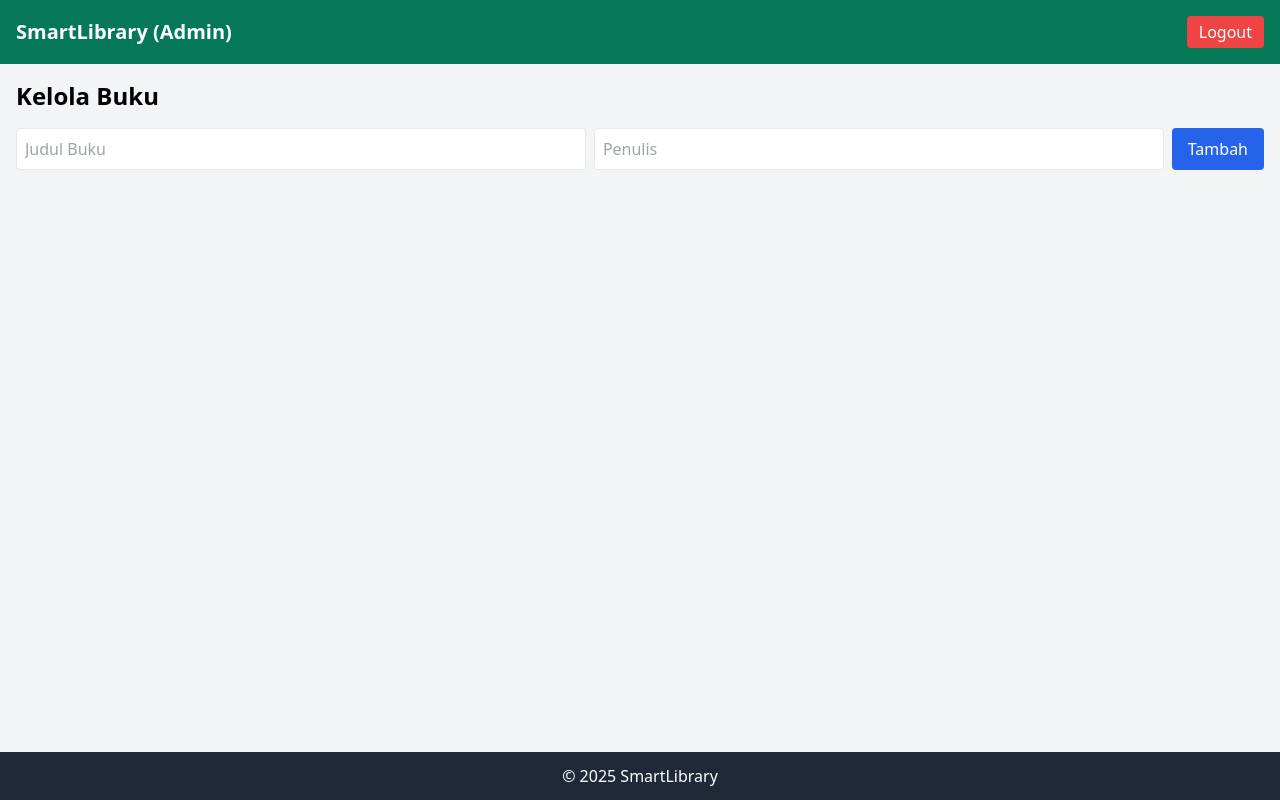
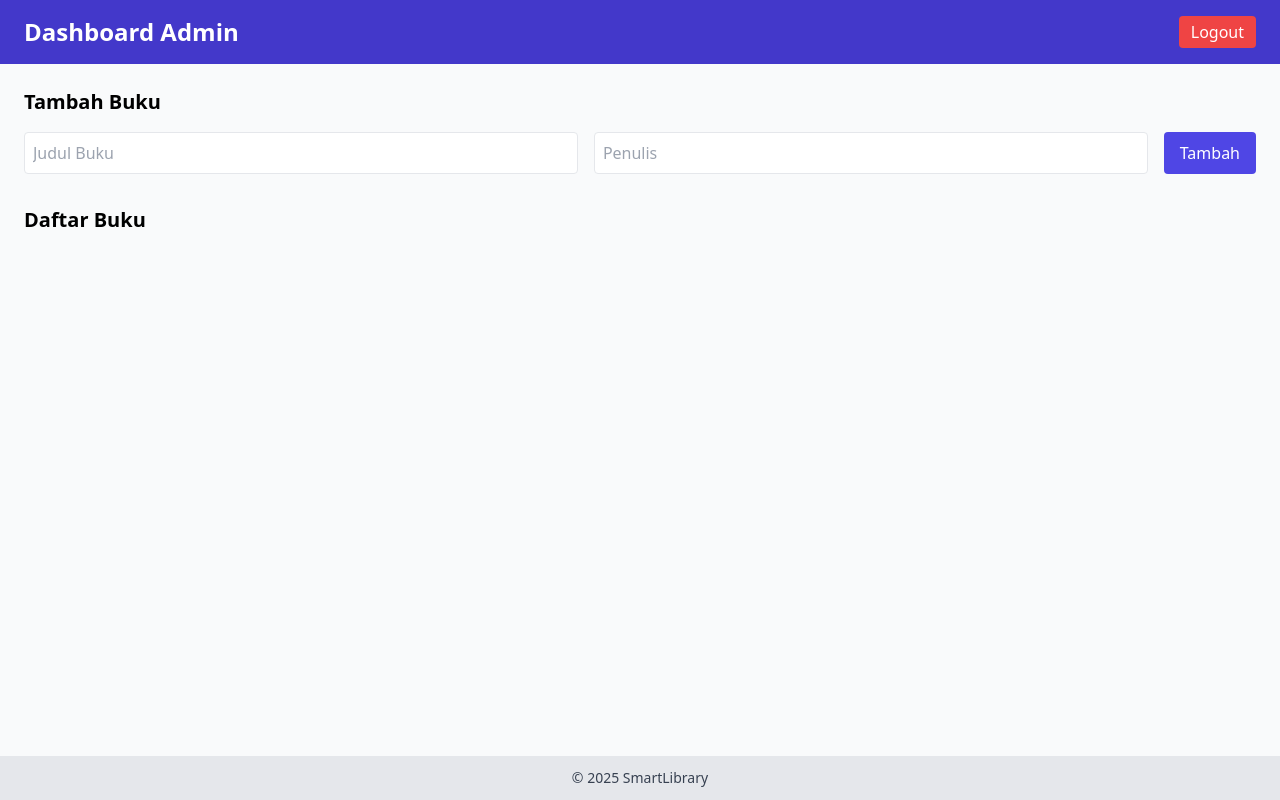
Before and after one commit to Johannes-Pandiangan/Weird_guys, a plain HTML site: page admin/home.html in a window 1280 px wide. Drawn offline with nearby package versions, Linux system fonts and the light colour scheme.

Commit message:
Update home admin

```diff
--- a/admin/home.html
+++ b/admin/home.html
@@ -1,32 +1,31 @@
 <!DOCTYPE html>
 <html lang="id">
 <head>
-  <meta charset="UTF-8" />
-  <meta name="viewport" content="width=device-width, initial-scale=1.0" />
-  <title>SmartLibrary - Admin</title>
-  <link href="https://cdn.jsdelivr.net/npm/tailwindcss@2.2.19/dist/tailwind.min.css" rel="stylesheet">
+  <meta charset="UTF-8">
+  <meta name="viewport" content="width=device-width, initial-scale=1.0">
+  <title>Dashboard Admin - SmartLibrary</title>
+  <script src="https://cdn.tailwindcss.com"></script>
+  <link rel="stylesheet" href="css/admin-style.css">
+  <script src="js/admin.js" defer></script>
 </head>
-<body class="bg-gray-100 min-h-screen flex flex-col">
-  <header class="bg-green-700 text-white p-4 flex justify-between items-center">
-    <h1 class="font-bold text-xl">SmartLibrary (Admin)</h1>
-    <a href="../index.html" class="bg-red-500 px-3 py-1 rounded hover:bg-red-600">Logout</a>
-  </header>
+<body class="bg-gray-50 min-h-screen flex flex-col">
+  <header class="bg-indigo-700 text-white py-4 px-6 flex justify-between items-center">
+  <span class="text-2xl font-semibold">Dashboard Admin</span>
+  <a href="../index.html" class="bg-red-500 px-3 py-1 rounded hover:bg-red-600">Logout</a>
+</header>
 
-  <main class="p-4 flex-1">
-    <h2 class="text-2xl font-semibold mb-4">Kelola Buku</h2>
-    <form id="bookForm" class="flex flex-col sm:flex-row gap-2 mb-4">
-      <input id="title" type="text" placeholder="Judul Buku" class="flex-1 border p-2 rounded" required>
-      <input id="author" type="text" placeholder="Penulis" class="flex-1 border p-2 rounded" required>
-      <button type="submit" class="bg-blue-600 text-white px-4 py-2 rounded hover:bg-blue-700 transition">Tambah</button>
+  <main class="flex-grow container mx-auto p-6">
+    <h2 class="text-xl font-semibold mb-4">Tambah Buku</h2>
+    <form id="addBookForm" class="flex flex-col sm:flex-row gap-4 mb-8">
+      <input type="text" id="title" placeholder="Judul Buku" class="border p-2 rounded flex-1" required>
+      <input type="text" id="author" placeholder="Penulis" class="border p-2 rounded flex-1" required>
+      <button type="submit" class="bg-indigo-600 text-white px-4 py-2 rounded hover:bg-indigo-700">Tambah</button>
     </form>
 
-    <div id="bookList" class="grid sm:grid-cols-2 md:grid-cols-3 gap-6"></div>
+    <h2 class="text-xl font-semibold mb-4">Daftar Buku</h2>
+    <div id="bookList" class="grid md:grid-cols-3 sm:grid-cols-2 grid-cols-1 gap-4"></div>
   </main>
 
-  <footer class="bg-gray-800 text-white text-center py-3">
-    <p>&copy; 2025 SmartLibrary</p>
-  </footer>
-
-  <script src="js/admin.js"></script>
+  <footer class="bg-gray-200 py-3 text-center text-sm text-gray-700">© 2025 SmartLibrary</footer>
 </body>
 </html>
```
